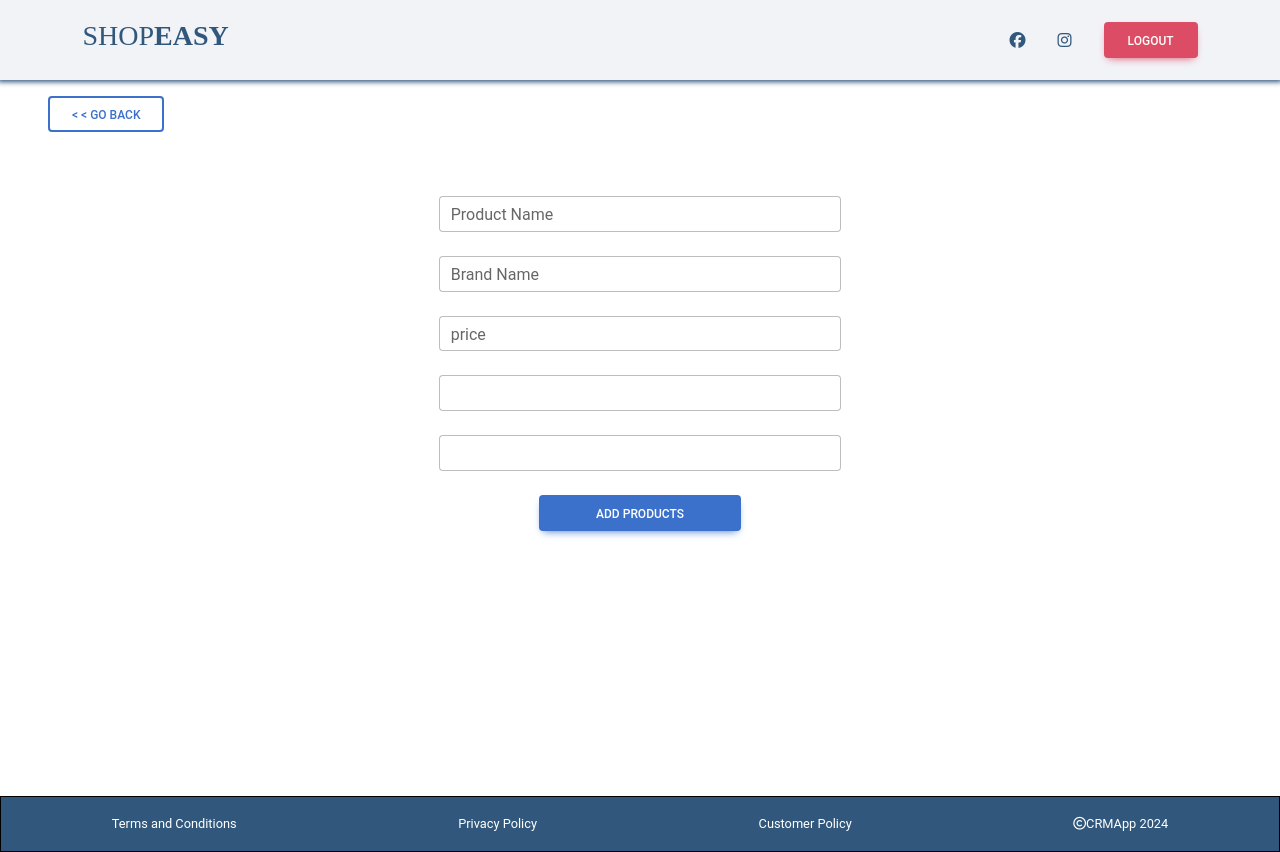
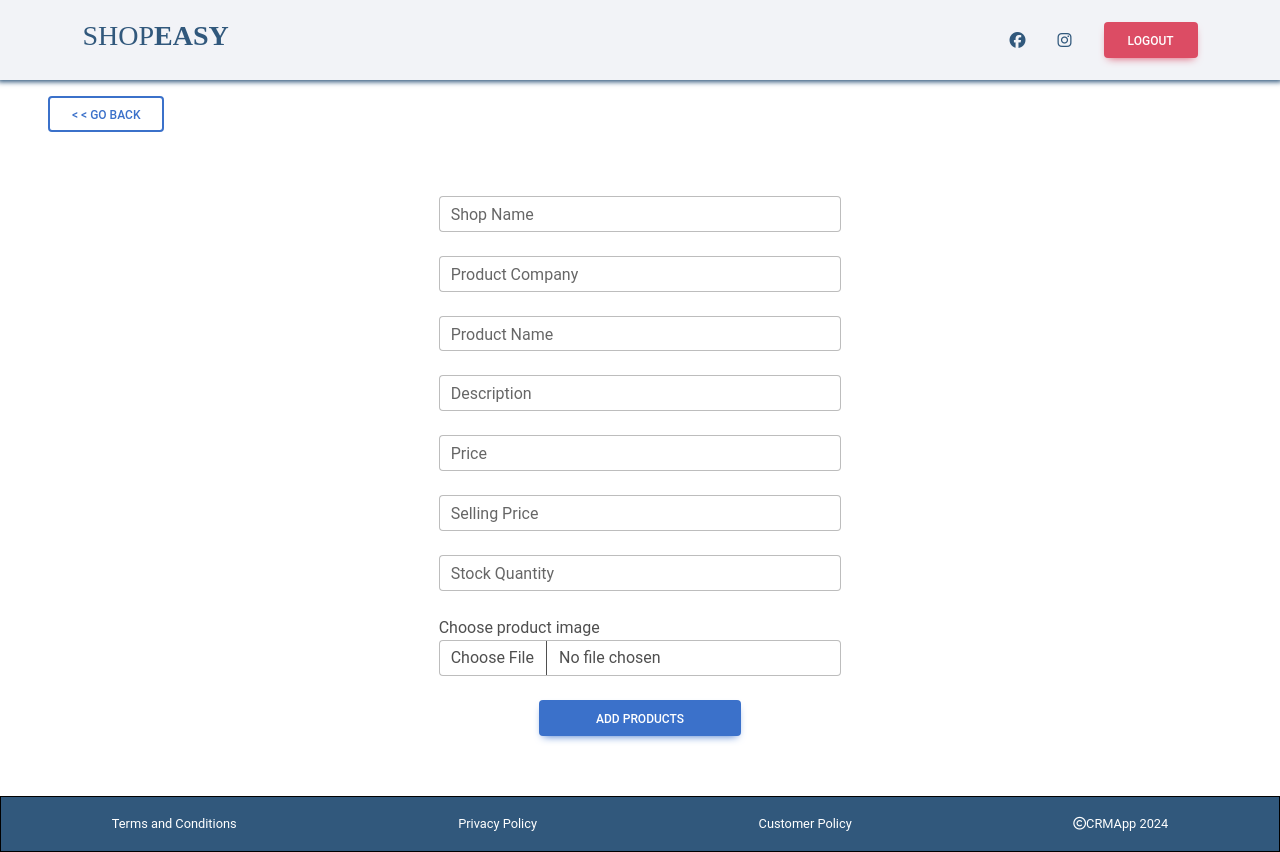
Before and after one commit to AkarshAB/CRM--Frontend, a React (Create React App) app: page /add-products in a window 1280 px wide. Built offline with nearby package versions, Linux system fonts and the light colour scheme.

Commit message:
add-product-added

```diff
--- a/src/components/AddProducts/AddProducts.jsx
+++ b/src/components/AddProducts/AddProducts.jsx
@@ -12,12 +12,16 @@ import Swal from 'sweetalert2';
 function AddProducts() {
 
   const [formData, setFormData] = useState({
+    shop_name: '',
+    image: '',
+    pro_company: '',
+    product_name: '',
+    description: '',
+    price: '',
+    selling_price: '',
+    stock_quantity: ''
+  });
 
-  })
-
-  useEffect(() => {
-
-  }, [])
 
   const handleSubmit = async (e) => {
     e.preventDefault();
@@ -39,6 +43,10 @@ function AddProducts() {
     } catch (error) {
       console.log(error);
     }
+
+  }
+  const handleChange = (e) => {
+    const { name, value } = e.target;
   }
 
   return (
@@ -52,32 +60,67 @@ function AddProducts() {
                   <MDBCol>
                     <MDBInput
                       className="mb-4"
-                      label="Product Name"
+                      label="Shop Name"
                       name=""
+                      value={formData.shop_name}
+                      onChange={handleChange}
                     />
                   </MDBCol>
                 </MDBRow>
                 <MDBInput
                   className="mb-4"
-                  label="Brand Name"
+                  label="Product Company"
                   name=""
+                  value={formData.pro_company}
+                  onChange={handleChange}
                 />
                 <MDBInput
                   className="mb-4"
-                  label="price"
+                  label="Product Name"
+                  type=""
                   name=""
+                  value={formData.product_name}
+                  onChange={handleChange}
                 />
                 <MDBInput
                   className="mb-4"
-                  label=""
+                  label="Description "
                   type=""
                   name=""
+                  value={formData.description}
+                  onChange={handleChange}
                 />
                 <MDBInput
                   className="mb-4"
-                  label=" "
+                  label="Price"
                   type=""
                   name=""
+                  value={formData.price}
+                  onChange={handleChange}
+                />
+                <MDBInput
+                  className="mb-4"
+                  label="Selling Price "
+                  type=""
+                  name=""
+                  value={formData.selling_price}
+                  onChange={handleChange}
+                />
+                <MDBInput
+                  className="mb-4"
+                  label="Stock Quantity "
+                  type=""
+                  name=""
+                  value={formData.stock_quantity}
+                  onChange={handleChange}
+                />
+                <label htmlFor="">Choose product image</label>
+                <MDBInput
+                  className="mb-4"
+                  type='file'
+                  name=""
+                  value={formData.image}
+                  onChange={handleChange}
                 />
                 <div className="text-center">
                   <button
```
